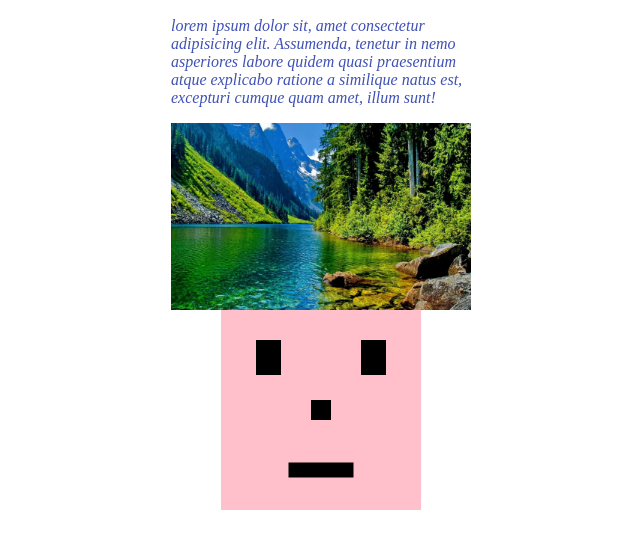
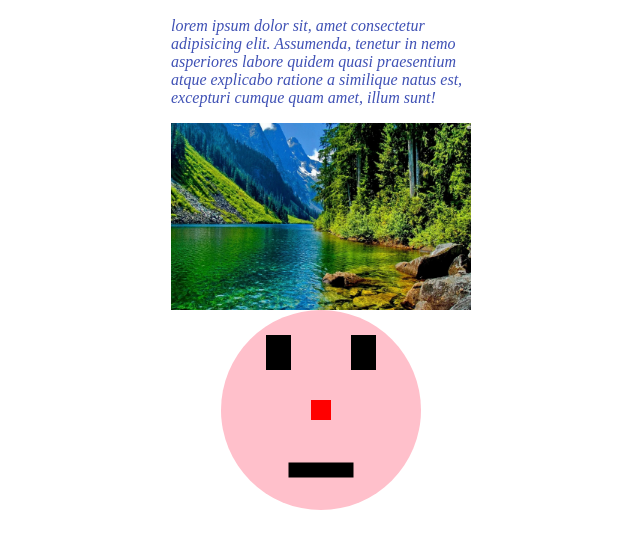
Before and after one commit to Rojakarki/HTML, a plain HTML site: page index.html in a window 1280 px wide. Shown: the part 87-636 px from the top of the page, without its empty margins (319-959 px from the left). Drawn offline with Linux system fonts and the light colour scheme.

Commit message:
add blinking two eyes

```diff
--- a/main.css
+++ b/main.css
@@ -19,6 +19,7 @@
 }
 
 .div-class {
+    border-radius: 100px;
     height: 200px;
     width: 200px;
     background-color: pink;
@@ -34,25 +35,35 @@
 .righteye {
     height: 35px;
     width: 25px;
-    top: 30px;
+    bottom: 70%;
+    transition: height 0.5s;
     background: black;
     position: absolute;
 }
 
 .lefteye {
-    left: 35px;
+    left: 45px;
 
 }
 
+.lefteye:hover {
+    height: 15px;
+}
+
 .righteye {
-    right: 35px;
+    right: 45px;
+}
+
+.righteye:hover {
+    height: 15px;
+
 }
 
 .nose {
     height: 20px;
     width: 20px;
     position: absolute;
-    background: black;
+    background: red;
     top: 50%;
     left: 50%;
     transform: translate(-50%, -50%);
```
